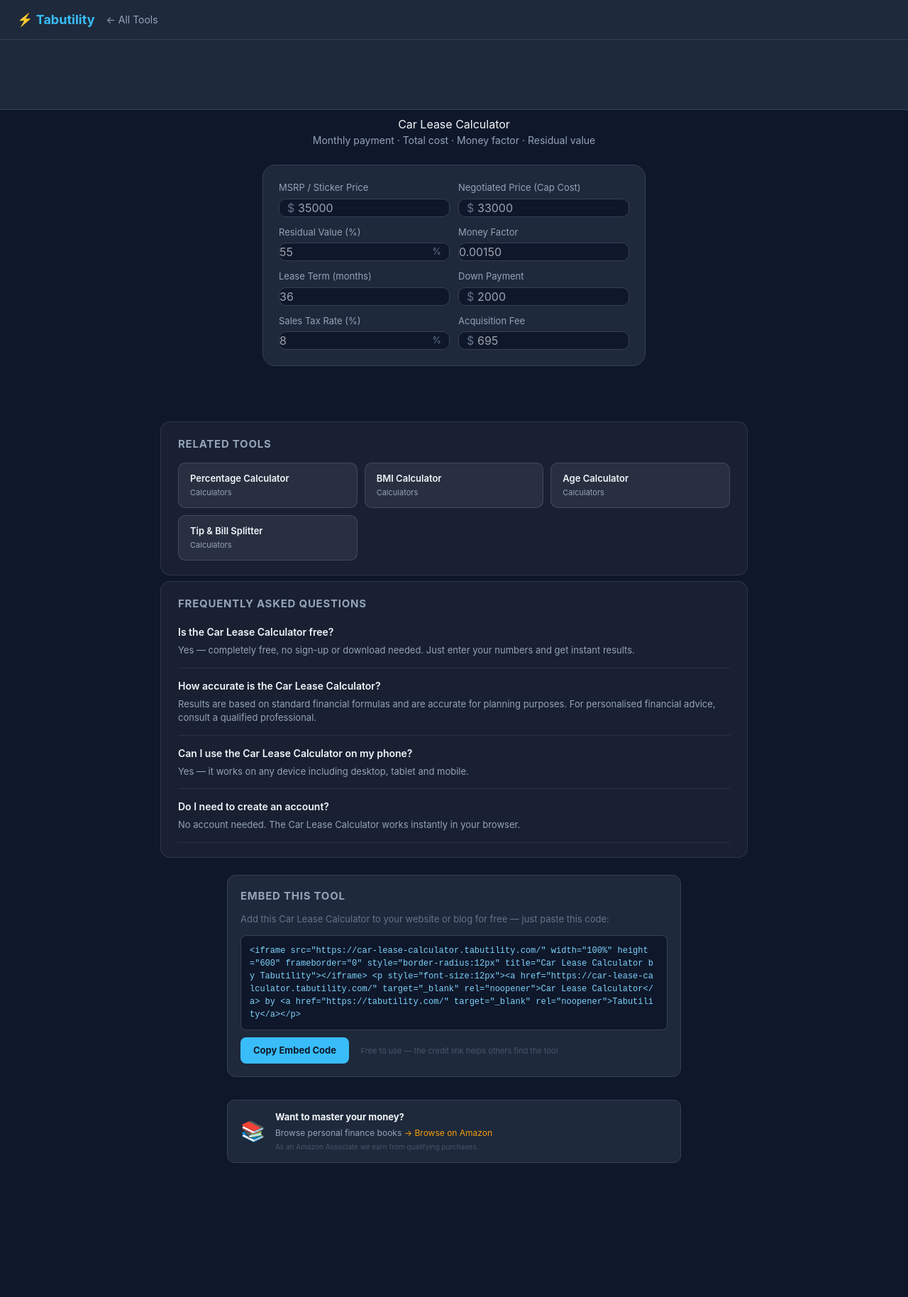
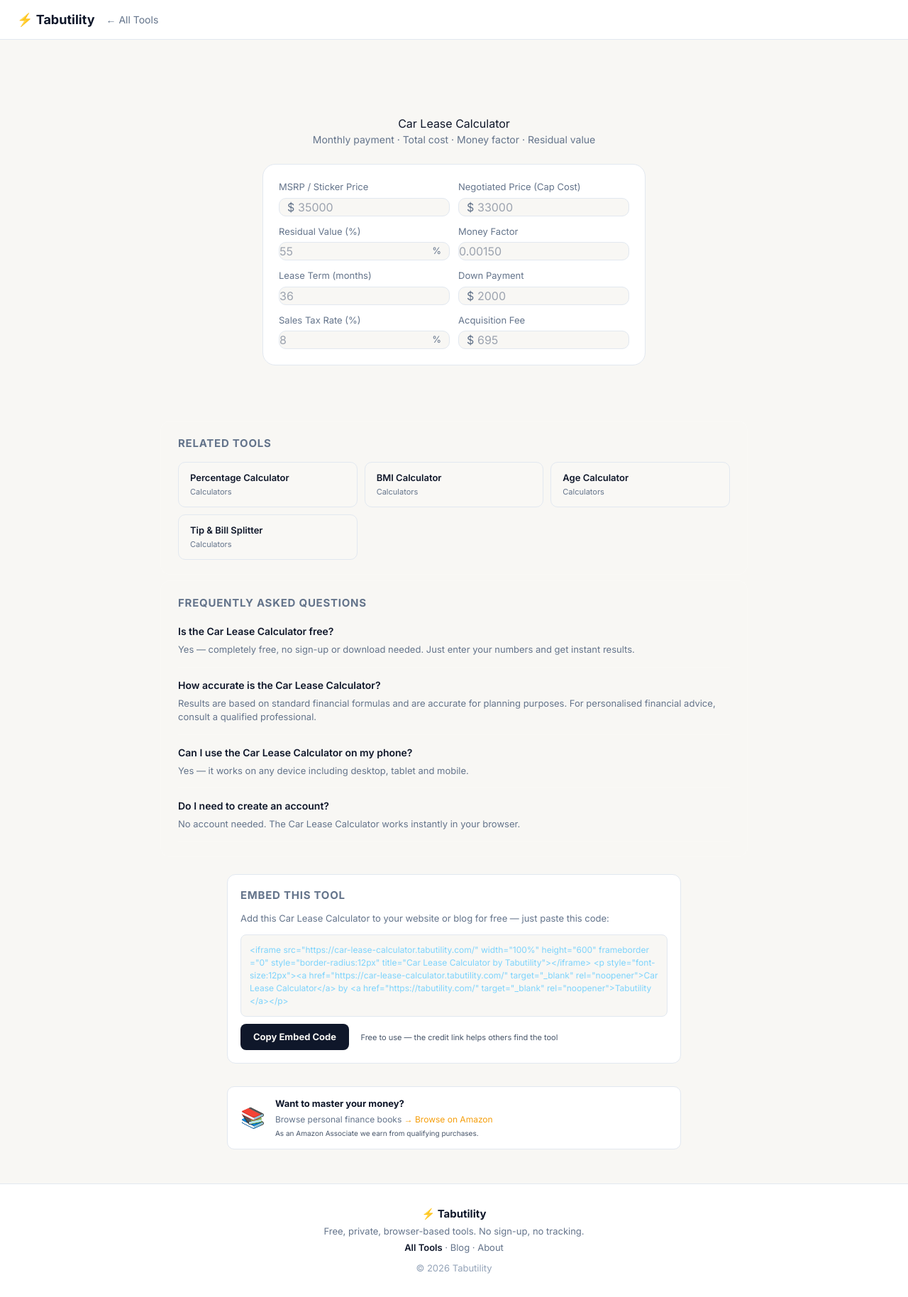
Before and after one commit to rakeshv02/car-lease-calculator, a React (Vite) app: page / in a window 1280 px wide. Shown: the whole page at 71% size. Before the commit the page ends 1663 px from the top, so only its background shows below. Built offline with nearby package versions, Linux system fonts and the light colour scheme.

Commit message:
Apply shared Tabutility design language (light palette, Inter, footer, ad-slot polish)

```diff
--- a/index.html
+++ b/index.html
@@ -7,37 +7,38 @@
   <link rel="dns-prefetch" href="https://pagead2.googlesyndication.com" />
 <meta charset="UTF-8"/>
 <meta name="viewport" content="width=device-width, initial-scale=1.0"/>
+<link rel="preconnect" href="https://fonts.googleapis.com"><link rel="preconnect" href="https://fonts.gstatic.com" crossorigin><link rel="stylesheet" href="https://fonts.googleapis.com/css2?family=Inter:wght@400;600;700;800&display=swap">
 <title>Car Lease Calculator — Monthly Payment — Tabutility</title>
 <meta name="description" content="Free car lease calculator. Calculate your monthly lease payment, total cost and money factor from any car price and deal terms."/>
 <script>window.addEventListener('load',function(){var s=document.createElement('script');s.async=true;s.src='https://www.googletagmanager.com/gtag/js?id=G-78VZWJ5B1W';document.head.appendChild(s);window.dataLayer=window.dataLayer||[];function gtag(){dataLayer.push(arguments);}window.gtag=gtag;gtag('js',new Date());gtag('config','G-78VZWJ5B1W');});</script>
 <script async src="https://pagead2.googlesyndication.com/pagead/js/adsbygoogle.js?client=ca-pub-7039091592734005" crossorigin="anonymous"></script>
 <style>
 *{box-sizing:border-box;margin:0;padding:0}
-body{font-family:-apple-system,BlinkMacSystemFont,'Segoe UI',sans-serif;background:#0f172a;color:#f1f5f9;min-height:100vh}
-nav{background:#1e293b;border-bottom:1px solid #334155;padding:14px 24px;display:flex;align-items:center;gap:16px}
-nav a{color:#94a3b8;text-decoration:none;font-size:14px}nav a:hover{color:#f1f5f9}
-nav .brand{color:#38bdf8;font-weight:700;font-size:18px}
-.ad-banner{background:#1e293b;border-bottom:1px solid #334155;padding:4px;text-align:center}
+body{font-family:'Inter',-apple-system,BlinkMacSystemFont,'Segoe UI',sans-serif;background:#f8f7f4;color:#0f172a;min-height:100vh}
+nav{background:#ffffff;border-bottom:1px solid #e2e8f0;padding:14px 24px;display:flex;align-items:center;gap:16px}
+nav a{color:#64748b;text-decoration:none;font-size:14px}nav a:hover{color:#0f172a}
+nav .brand{color:#0f172a;font-weight:700;font-size:18px}
+.ad-banner{background:#ffffff;border-bottom:1px solid #e2e8f0;padding:4px;text-align:center}
 #app{max-width:580px;margin:8px auto;padding:0 20px 40px}
 h1{font-size:26px;font-weight:700;text-align:center;margin-bottom:6px}
-.subtitle{text-align:center;color:#94a3b8;margin-bottom:24px;font-size:14px}
-.card{background:#1e293b;border-radius:18px;padding:22px;border:1px solid #334155;margin-bottom:14px}
+.subtitle{text-align:center;color:#64748b;margin-bottom:24px;font-size:14px}
+.card{background:#ffffff;border-radius:18px;padding:22px;border:1px solid #e2e8f0;margin-bottom:14px}
 .two-col{display:grid;grid-template-columns:1fr 1fr;gap:12px}
 .field{margin-bottom:0}
-label{display:block;font-size:13px;color:#94a3b8;margin-bottom:5px}
+label{display:block;font-size:13px;color:#64748b;margin-bottom:5px}
 .input-wrap{position:relative}
 .input-wrap .prefix{position:absolute;left:12px;top:50%;transform:translateY(-50%);color:#64748b}
 .input-wrap .suffix{position:absolute;right:12px;top:50%;transform:translateY(-50%);color:#64748b;font-size:13px}
-input{width:100%;background:#0f172a;color:#f1f5f9;border:1px solid #334155;border-radius:10px;padding:10px 12px;font-size:15px}
+input{width:100%;background:#f8f7f4;color:#0f172a;border:1px solid #e2e8f0;border-radius:10px;padding:10px 12px;font-size:15px}
 input.has-prefix{padding-left:26px}
 input.has-suffix{padding-right:36px}
 .result-box{background:linear-gradient(135deg,#0c4a6e,#0284c7);border-radius:18px;padding:28px 24px;margin-bottom:14px;text-align:center}
 .pay-label{font-size:13px;color:#bae6fd;margin-bottom:6px}
-.pay-amount{font-family:monospace;font-size:64px;font-weight:800;color:#fff;line-height:1}
+.pay-amount{font-family:'Inter',monospace;font-size:64px;font-weight:800;color:#fff;line-height:1}
 .pay-sub{font-size:14px;color:#bae6fd;margin-top:6px}
 .breakdown{display:grid;grid-template-columns:1fr 1fr;gap:10px;margin-bottom:14px}
-.bk-box{background:#1e293b;border-radius:14px;padding:14px;border:1px solid #334155;text-align:center}
-.bk-num{font-family:monospace;font-size:20px;font-weight:700;color:#38bdf8}
+.bk-box{background:#ffffff;border-radius:14px;padding:14px;border:1px solid #e2e8f0;text-align:center}
+.bk-num{font-family:'Inter',monospace;font-size:20px;font-weight:700;color:#0f172a}
 .bk-lbl{font-size:12px;color:#64748b;margin-top:3px}
 .tip{background:#0c1a2e;border:1px solid #1e3a5f;border-radius:12px;padding:14px;font-size:13px;color:#93c5fd;line-height:1.6}
 </style>
@@ -55,7 +56,15 @@
   <script type="application/ld+json">{"@context":"https://schema.org","@type":"BreadcrumbList","itemListElement":[{"@type":"ListItem","position":1,"name":"Tabutility","item":"https://tabutility.com"},{"@type":"ListItem","position":2,"name":"Calculators","item":"https://tabutility.com/#calculators"},{"@type":"ListItem","position":3,"name":"Car Lease Calculator","item":"https://car-lease-calculator.tabutility.com/"}]}</script>
   <script type="application/ld+json">{"@context":"https://schema.org","@type":"FAQPage","mainEntity":[{"@type":"Question","name":"Is the Car Lease Calculator free?","acceptedAnswer":{"@type":"Answer","text":"Yes — completely free, no sign-up or download needed. Just enter your numbers and get instant results."}},{"@type":"Question","name":"How accurate is the Car Lease Calculator?","acceptedAnswer":{"@type":"Answer","text":"Results are based on standard financial formulas and are accurate for planning purposes. For personalised financial advice, consult a qualified professional."}},{"@type":"Question","name":"Can I use the Car Lease Calculator on my phone?","acceptedAnswer":{"@type":"Answer","text":"Yes — it works on any device including desktop, tablet and mobile."}},{"@type":"Question","name":"Do I need to create an account?","acceptedAnswer":{"@type":"Answer","text":"No account needed. The Car Lease Calculator works instantly in your browser."}}]}</script>
   <meta name="theme-color" content="#1a1a2e" />
-  </head>
+  <style id="tabutility-brand">
+/* empty ad slots: reserve space, no bordered box */
+.ad-banner,.ad-slot,.ad-container{background:transparent!important;border:none!important;border-bottom:none!important;box-shadow:none!important}
+ins.adsbygoogle,.ad-banner iframe,.ad-slot iframe{visibility:hidden!important}
+ins.adsbygoogle[data-ad-status="filled"],.ad-banner ins[data-ad-status="filled"] iframe,.ad-slot ins[data-ad-status="filled"] iframe{visibility:visible!important}
+nav .brand{color:#0f172a}
+body{-webkit-font-smoothing:antialiased}
+</style>
+</head>
 <body>
 <nav><span class="brand">⚡ Tabutility</span><a href="https://tabutility.com">← All Tools</a></nav>
 <div class="ad-banner"><ins class="adsbygoogle" style="display:block;min-height:90px" data-ad-client="ca-pub-7039091592734005" data-ad-slot="auto" data-ad-format="auto" data-full-width-responsive="true"></ins><script>(adsbygoogle=window.adsbygoogle||[]).push({});</script></div>
@@ -130,23 +139,23 @@
 
 <div style="max-width:860px;margin-left:auto;margin-right:auto;margin-top:24px;margin-bottom:8px;padding:0 16px">
   <div style="background:rgba(255,255,255,0.04);border:1px solid rgba(255,255,255,0.1);border-radius:14px;padding:20px 24px">
-    <h2 style="font-size:15px;font-weight:700;color:#94a3b8;text-transform:uppercase;letter-spacing:.05em;margin-bottom:14px">Related Tools</h2>
+    <h2 style="font-size:15px;font-weight:700;color:#64748b;text-transform:uppercase;letter-spacing:.05em;margin-bottom:14px">Related Tools</h2>
     <div style="display:grid;grid-template-columns:repeat(auto-fit,minmax(200px,1fr));gap:10px">
-    <a href="https://percentage-calculator.tabutility.com/" style="display:block;background:rgba(255,255,255,0.07);border:1px solid rgba(255,255,255,0.12);border-radius:10px;padding:12px 16px;text-decoration:none;color:inherit;transition:background .15s" onmouseover="this.style.background='rgba(255,255,255,0.13)'" onmouseout="this.style.background='rgba(255,255,255,0.07)'">
-      <div style="font-size:13px;font-weight:600;color:#f1f5f9">Percentage Calculator</div>
-      <div style="font-size:11px;color:#94a3b8;margin-top:2px">Calculators</div>
+    <a href="https://percentage-calculator.tabutility.com/" style="display:block;background:rgba(255,255,255,0.07);border:1px solid #e2e8f0;border-radius:10px;padding:12px 16px;text-decoration:none;color:inherit;transition:background .15s" onmouseover="this.style.background='rgba(255,255,255,0.13)'" onmouseout="this.style.background='rgba(255,255,255,0.07)'">
+      <div style="font-size:13px;font-weight:600;color:#0f172a">Percentage Calculator</div>
+      <div style="font-size:11px;color:#64748b;margin-top:2px">Calculators</div>
     </a>
-    <a href="https://bmi-calculator.tabutility.com/" style="display:block;background:rgba(255,255,255,0.07);border:1px solid rgba(255,255,255,0.12);border-radius:10px;padding:12px 16px;text-decoration:none;color:inherit;transition:background .15s" onmouseover="this.style.background='rgba(255,255,255,0.13)'" onmouseout="this.style.background='rgba(255,255,255,0.07)'">
-      <div style="font-size:13px;font-weight:600;color:#f1f5f9">BMI Calculator</div>
-      <div style="font-size:11px;color:#94a3b8;margin-top:2px">Calculators</div>
+    <a href="https://bmi-calculator.tabutility.com/" style="display:block;background:rgba(255,255,255,0.07);border:1px solid #e2e8f0;border-radius:10px;padding:12px 16px;text-decoration:none;color:inherit;transition:background .15s" onmouseover="this.style.background='rgba(255,255,255,0.13)'" onmouseout="this.style.background='rgba(255,255,255,0.07)'">
+      <div style="font-size:13px;font-weight:600;color:#0f172a">BMI Calculator</div>
+      <div style="font-size:11px;color:#64748b;margin-top:2px">Calculators</div>
     </a>
-    <a href="https://age-calculator.tabutility.com/" style="display:block;background:rgba(255,255,255,0.07);border:1px solid rgba(255,255,255,0.12);border-radius:10px;padding:12px 16px;text-decoration:none;color:inherit;transition:background .15s" onmouseover="this.style.background='rgba(255,255,255,0.13)'" onmouseout="this.style.background='rgba(255,255,255,0.07)'">
-      <div style="font-size:13px;font-weight:600;color:#f1f5f9">Age Calculator</div>
-      <div style="font-size:11px;color:#94a3b8;margin-top:2px">Calculators</div>
+    <a href="https://age-calculator.tabutility.com/" style="display:block;background:rgba(255,255,255,0.07);border:1px solid #e2e8f0;border-radius:10px;padding:12px 16px;text-decoration:none;color:inherit;transition:background .15s" onmouseover="this.style.background='rgba(255,255,255,0.13)'" onmouseout="this.style.background='rgba(255,255,255,0.07)'">
+      <div style="font-size:13px;font-weight:600;color:#0f172a">Age Calculator</div>
+      <div style="font-size:11px;color:#64748b;margin-top:2px">Calculators</div>
     </a>
-    <a href="https://tip-calculator.tabutility.com/" style="display:block;background:rgba(255,255,255,0.07);border:1px solid rgba(255,255,255,0.12);border-radius:10px;padding:12px 16px;text-decoration:none;color:inherit;transition:background .15s" onmouseover="this.style.background='rgba(255,255,255,0.13)'" onmouseout="this.style.background='rgba(255,255,255,0.07)'">
-      <div style="font-size:13px;font-weight:600;color:#f1f5f9">Tip & Bill Splitter</div>
-      <div style="font-size:11px;color:#94a3b8;margin-top:2px">Calculators</div>
+    <a href="https://tip-calculator.tabutility.com/" style="display:block;background:rgba(255,255,255,0.07);border:1px solid #e2e8f0;border-radius:10px;padding:12px 16px;text-decoration:none;color:inherit;transition:background .15s" onmouseover="this.style.background='rgba(255,255,255,0.13)'" onmouseout="this.style.background='rgba(255,255,255,0.07)'">
+      <div style="font-size:13px;font-weight:600;color:#0f172a">Tip & Bill Splitter</div>
+      <div style="font-size:11px;color:#64748b;margin-top:2px">Calculators</div>
     </a>
     </div>
   </div>
@@ -154,22 +163,22 @@
 
 <div style="max-width:860px;margin-left:auto;margin-right:auto;margin-top:8px;margin-bottom:24px;padding:0 16px">
   <div style="background:rgba(255,255,255,0.04);border:1px solid rgba(255,255,255,0.1);border-radius:14px;padding:20px 24px">
-    <h2 style="font-size:15px;font-weight:700;color:#94a3b8;text-transform:uppercase;letter-spacing:.05em;margin-bottom:4px">Frequently Asked Questions</h2>
+    <h2 style="font-size:15px;font-weight:700;color:#64748b;text-transform:uppercase;letter-spacing:.05em;margin-bottom:4px">Frequently Asked Questions</h2>
     <div style="border-bottom:1px solid rgba(255,255,255,0.08);padding:14px 0">
-      <div style="font-size:14px;font-weight:600;color:#f1f5f9;margin-bottom:6px">Is the Car Lease Calculator free?</div>
-      <div style="font-size:13px;color:#94a3b8;line-height:1.5">Yes — completely free, no sign-up or download needed. Just enter your numbers and get instant results.</div>
+      <div style="font-size:14px;font-weight:600;color:#0f172a;margin-bottom:6px">Is the Car Lease Calculator free?</div>
+      <div style="font-size:13px;color:#64748b;line-height:1.5">Yes — completely free, no sign-up or download needed. Just enter your numbers and get instant results.</div>
     </div>
     <div style="border-bottom:1px solid rgba(255,255,255,0.08);padding:14px 0">
-      <div style="font-size:14px;font-weight:600;color:#f1f5f9;margin-bottom:6px">How accurate is the Car Lease Calculator?</div>
-      <div style="font-size:13px;color:#94a3b8;line-height:1.5">Results are based on standard financial formulas and are accurate for planning purposes. For personalised financial advice, consult a qualified professional.</div>
+      <div style="font-size:14px;font-weight:600;color:#0f172a;margin-bottom:6px">How accurate is the Car Lease Calculator?</div>
+      <div style="font-size:13px;color:#64748b;line-height:1.5">Results are based on standard financial formulas and are accurate for planning purposes. For personalised financial advice, consult a qualified professional.</div>
     </div>
     <div style="border-bottom:1px solid rgba(255,255,255,0.08);padding:14px 0">
-      <div style="font-size:14px;font-weight:600;color:#f1f5f9;margin-bottom:6px">Can I use the Car Lease Calculator on my phone?</div>
-      <div style="font-size:13px;color:#94a3b8;line-height:1.5">Yes — it works on any device including desktop, tablet and mobile.</div>
+      <div style="font-size:14px;font-weight:600;color:#0f172a;margin-bottom:6px">Can I use the Car Lease Calculator on my phone?</div>
+      <div style="font-size:13px;color:#64748b;line-height:1.5">Yes — it works on any device including desktop, tablet and mobile.</div>
     </div>
     <div style="border-bottom:1px solid rgba(255,255,255,0.08);padding:14px 0">
-      <div style="font-size:14px;font-weight:600;color:#f1f5f9;margin-bottom:6px">Do I need to create an account?</div>
-      <div style="font-size:13px;color:#94a3b8;line-height:1.5">No account needed. The Car Lease Calculator works instantly in your browser.</div>
+      <div style="font-size:14px;font-weight:600;color:#0f172a;margin-bottom:6px">Do I need to create an account?</div>
+      <div style="font-size:13px;color:#64748b;line-height:1.5">No account needed. The Car Lease Calculator works instantly in your browser.</div>
     </div>
   </div>
 </div>
@@ -196,21 +205,27 @@
 </script>
 
 <!-- embed-widget -->
-<div style="max-width:640px;margin:0 auto 32px;background:#1e293b;border:1px solid #334155;border-radius:12px;padding:18px">
-  <h2 style="font-size:15px;font-weight:700;color:#94a3b8;text-transform:uppercase;letter-spacing:.05em;margin-bottom:12px">Embed This Tool</h2>
+<div style="max-width:640px;margin:0 auto 32px;background:#ffffff;border:1px solid #e2e8f0;border-radius:12px;padding:18px">
+  <h2 style="font-size:15px;font-weight:700;color:#64748b;text-transform:uppercase;letter-spacing:.05em;margin-bottom:12px">Embed This Tool</h2>
   <p style="font-size:13px;color:#64748b;margin-bottom:12px">Add this Car Lease Calculator to your website or blog for free — just paste this code:</p>
-  <div style="background:#0f172a;border:1px solid #334155;border-radius:8px;padding:12px;font-family:monospace;font-size:12px;color:#7dd3fc;word-break:break-all;margin-bottom:10px" id="embed-code">&lt;iframe src=&quot;https://car-lease-calculator.tabutility.com/&quot; width=&quot;100%&quot; height=&quot;600&quot; frameborder=&quot;0&quot; style=&quot;border-radius:12px&quot; title=&quot;Car Lease Calculator by Tabutility&quot;&gt;&lt;/iframe&gt;
+  <div style="background:#f8f7f4;border:1px solid #e2e8f0;border-radius:8px;padding:12px;font-family:'Inter',monospace;font-size:12px;color:#7dd3fc;word-break:break-all;margin-bottom:10px" id="embed-code">&lt;iframe src=&quot;https://car-lease-calculator.tabutility.com/&quot; width=&quot;100%&quot; height=&quot;600&quot; frameborder=&quot;0&quot; style=&quot;border-radius:12px&quot; title=&quot;Car Lease Calculator by Tabutility&quot;&gt;&lt;/iframe&gt;
 &lt;p style=&quot;font-size:12px&quot;&gt;&lt;a href=&quot;https://car-lease-calculator.tabutility.com/&quot; target=&quot;_blank&quot; rel=&quot;noopener&quot;&gt;Car Lease Calculator&lt;/a&gt; by &lt;a href=&quot;https://tabutility.com/&quot; target=&quot;_blank&quot; rel=&quot;noopener&quot;&gt;Tabutility&lt;/a&gt;&lt;/p&gt;</div>
-  <button onclick="navigator.clipboard.writeText(document.getElementById('embed-code').textContent).then(()=>{this.textContent='Copied!';setTimeout(()=>this.textContent='Copy Embed Code',2000)})" style="background:#38bdf8;color:#0f172a;border:none;border-radius:8px;padding:9px 18px;font-size:13px;font-weight:700;cursor:pointer">Copy Embed Code</button>
+  <button onclick="navigator.clipboard.writeText(document.getElementById('embed-code').textContent).then(()=>{this.textContent='Copied!';setTimeout(()=>this.textContent='Copy Embed Code',2000)})" style="background:#0f172a;color:#f8f7f4;border:none;border-radius:8px;padding:9px 18px;font-size:13px;font-weight:700;cursor:pointer">Copy Embed Code</button>
   <span style="font-size:11px;color:#475569;margin-left:12px">Free to use — the credit link helps others find the tool</span>
 </div>
-<div style="margin:0 auto 24px;max-width:640px;background:#1e293b;border-radius:10px;padding:14px 18px;display:flex;align-items:center;gap:14px;cursor:pointer;border:1px solid #334155" onclick="window.open('https://www.amazon.com/s?k=personal+finance+books&tag=tabutility-20','_blank','noopener noreferrer')" title="Want to master your money?">
+<div style="margin:0 auto 24px;max-width:640px;background:#ffffff;border-radius:10px;padding:14px 18px;display:flex;align-items:center;gap:14px;cursor:pointer;border:1px solid #e2e8f0" onclick="window.open('https://www.amazon.com/s?k=personal+finance+books&tag=tabutility-20','_blank','noopener noreferrer')" title="Want to master your money?">
   <span style="font-size:28px;flex-shrink:0">📚</span>
   <div style="min-width:0">
-    <div style="font-size:13px;font-weight:700;color:#f1f5f9;margin-bottom:3px">Want to master your money?</div>
-    <div style="font-size:12px;color:#94a3b8">Browse personal finance books <span style="color:#f59e0b;white-space:nowrap">→ Browse on Amazon</span></div>
+    <div style="font-size:13px;font-weight:700;color:#0f172a;margin-bottom:3px">Want to master your money?</div>
+    <div style="font-size:12px;color:#64748b">Browse personal finance books <span style="color:#f59e0b;white-space:nowrap">→ Browse on Amazon</span></div>
     <div style="font-size:10px;color:#475569;margin-top:3px">As an Amazon Associate we earn from qualifying purchases.</div>
   </div>
 </div>
+<footer style="border-top:1px solid #e2e8f0;background:#ffffff;margin-top:48px;padding:28px 24px;text-align:center;font-family:'Inter',-apple-system,BlinkMacSystemFont,'Segoe UI',sans-serif;font-size:13px;color:#64748b;line-height:1.8">
+<div style="font-weight:700;color:#0f172a;font-size:15px">⚡ Tabutility</div>
+<div>Free, private, browser-based tools. No sign-up, no tracking.</div>
+<div><a href="https://tabutility.com" style="color:#0f172a;font-weight:600;text-decoration:none">All Tools</a> · <a href="https://tabutility.com/blog/" style="color:#64748b;text-decoration:none">Blog</a> · <a href="https://tabutility.com/#about" style="color:#64748b;text-decoration:none">About</a></div>
+<div style="margin-top:6px;color:#94a3b8">© 2026 Tabutility</div>
+</footer>
 </body>
 </html>
--- a/src/index.css
+++ b/src/index.css
@@ -4,5 +4,5 @@
 
 body {
   margin: 0;
-  font-family: 'Inter', sans-serif;
+  font-family:'Inter', 'Inter', sans-serif;
 }
```
